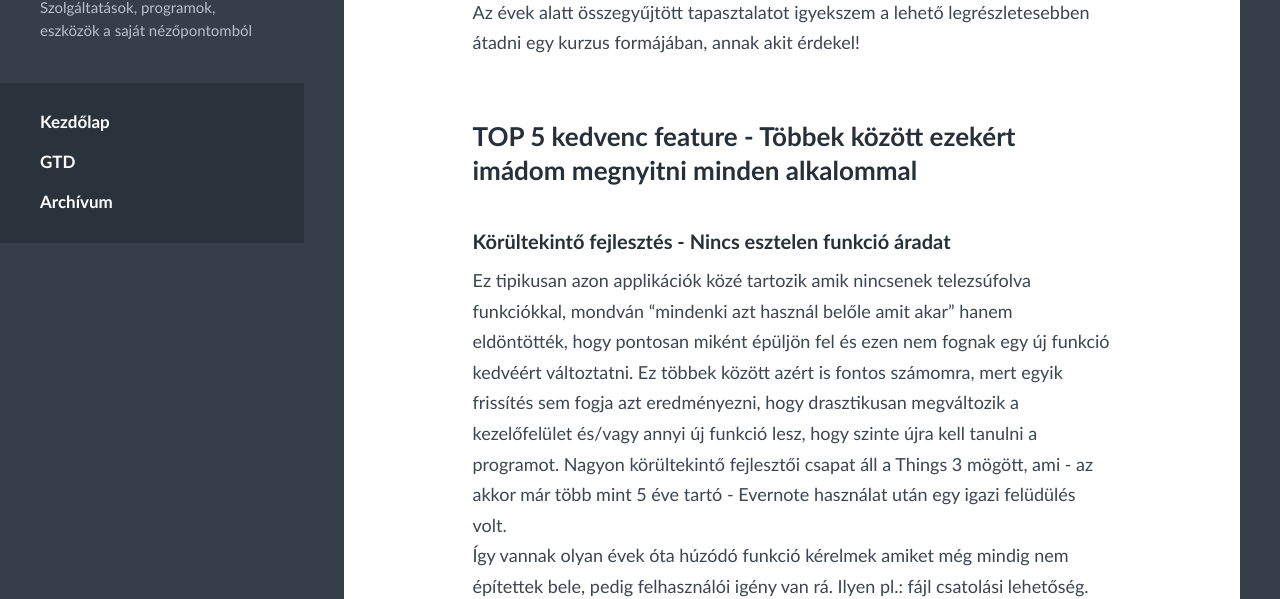
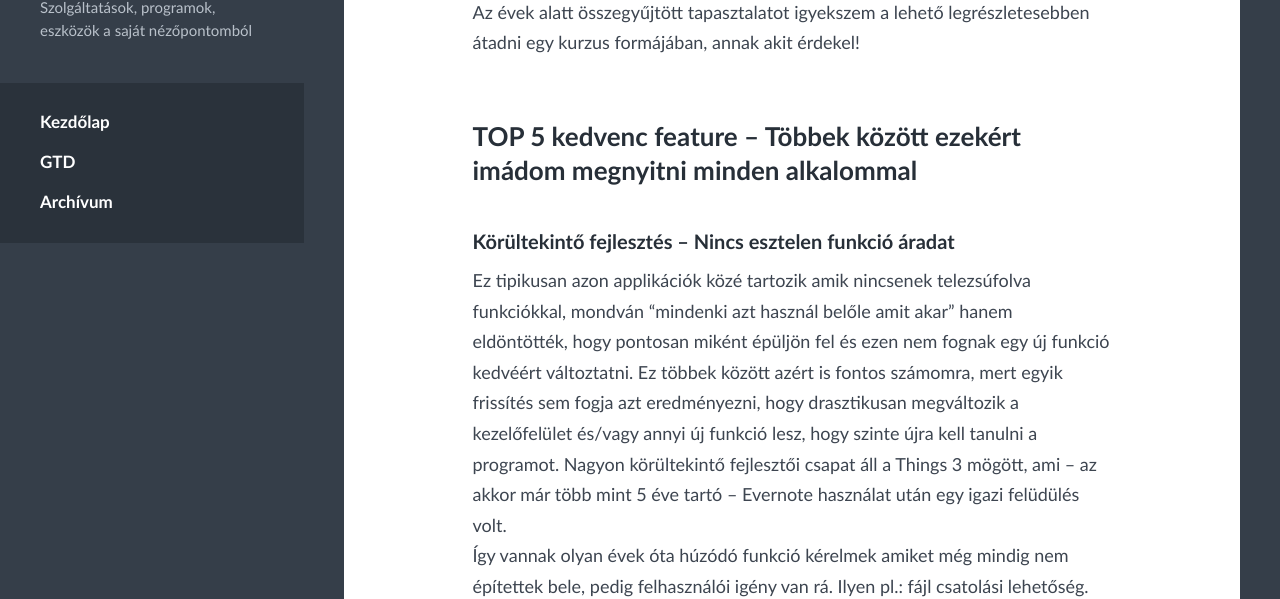
Before and after one commit to oliversblog/oliversblog.github.io, a Jekyll site: the page built from _posts/2023-08-23-things-3-a-legjobb-gtd-szoftver-apple-kornyezetben.md, in a window 1280 px wide and 900 px high, scrolled down 4057 px. Shown: the part 135-734 px from the top of the window. Built offline with Jekyll 4.4.1, drawn with Linux system fonts in a browser that asks for light colours; some of the changed text lies outside the part shown.

Commit message:
Gondolatjel a címekben, alcímekben és a szövegben
A szóközös kötőjel helyett gondolatjel, ahogy a régi blog is mutatta:
a 3 poszt címe, az alcímek és a tartalomjegyzékek, a Things-poszt
egy mondata és a Casio-poszt négy listaeleme. A slugok, a fájlnevek,
a termékkód és az alt szövegek nem változnak.

```diff
--- a/_posts/2023-08-23-things-3-a-legjobb-gtd-szoftver-apple-kornyezetben.md
+++ b/_posts/2023-08-23-things-3-a-legjobb-gtd-szoftver-apple-kornyezetben.md
@@ -1,5 +1,5 @@
 ---
-title: "Things 3 - A legjobb GTD szoftver Apple környezetben"
+title: "Things 3 – A legjobb GTD szoftver Apple környezetben"
 date: 2023-08-23 20:34:06 +0200
 description: "Todoist után a Things 3 lett a GTD-rendszerem alapja. Az első tapasztalataim és az 5 kedvenc funkcióm, amelyek miatt a heti áttekintés is élvezetes lett."
 categories: ["GTD"]
@@ -15,12 +15,12 @@ excerpt_separator: "<!--more-->"
 
 - [Előzmények](#elozmenyek)
 - [Első tapasztalatok](#elso-tapasztalatok)
-- [TOP 5 kedvenc feature - Többek között ezekért imádom megnyitni minden alkalommal](#TOP5-kedvenc)
-  - [Körültekintő fejlesztés - Nincs esztelen funkció áradat](#korultekinto-fejlesztes)
-  - [Kereső - Nem csak gyors, hanem jól felszerelt is](#kereso)
+- [TOP 5 kedvenc feature – Többek között ezekért imádom megnyitni minden alkalommal](#TOP5-kedvenc)
+  - [Körültekintő fejlesztés – Nincs esztelen funkció áradat](#korultekinto-fejlesztes)
+  - [Kereső – Nem csak gyors, hanem jól felszerelt is](#kereso)
   - [GTD rendszerre szabva](#GTD-rendszerre)
-  - [Markdown - Szép, szerkesztett szöveg mind felett](#markdown)
-  - [Rögzítés - Minden eszközön egyszerű, gyors és kényelmes](#rogzites)
+  - [Markdown – Szép, szerkesztett szöveg mind felett](#markdown)
+  - [Rögzítés – Minden eszközön egyszerű, gyors és kényelmes](#rogzites)
 - [Összefoglaló](#osszefoglalo)
 
 ## Előzmények {#elozmenyek}
@@ -60,11 +60,11 @@ Ez egy akkora löketet adott a saját GTD rendszerem, és ezáltal a tényleges
 
 Az évek alatt összegyűjtött tapasztalatot igyekszem a lehető legrészletesebben átadni egy kurzus formájában, annak akit érdekel!
 
-## TOP 5 kedvenc feature - Többek között ezekért imádom megnyitni minden alkalommal {#TOP5-kedvenc}
+## TOP 5 kedvenc feature – Többek között ezekért imádom megnyitni minden alkalommal {#TOP5-kedvenc}
 
-### Körültekintő fejlesztés - Nincs esztelen funkció áradat {#korultekinto-fejlesztes}
+### Körültekintő fejlesztés – Nincs esztelen funkció áradat {#korultekinto-fejlesztes}
 
-Ez tipikusan azon applikációk közé tartozik amik nincsenek telezsúfolva funkciókkal, mondván “mindenki azt használ belőle amit akar” hanem eldöntötték, hogy pontosan miként épüljön fel és ezen nem fognak egy új funkció kedvéért változtatni. Ez többek között azért is fontos számomra, mert egyik frissítés sem fogja azt eredményezni, hogy drasztikusan megváltozik a kezelőfelület és/vagy annyi új funkció lesz, hogy szinte újra kell tanulni a programot. Nagyon körültekintő fejlesztői csapat áll a Things 3 mögött, ami - az akkor már több mint 5 éve tartó - Evernote használat után egy igazi felüdülés volt.<br>
+Ez tipikusan azon applikációk közé tartozik amik nincsenek telezsúfolva funkciókkal, mondván “mindenki azt használ belőle amit akar” hanem eldöntötték, hogy pontosan miként épüljön fel és ezen nem fognak egy új funkció kedvéért változtatni. Ez többek között azért is fontos számomra, mert egyik frissítés sem fogja azt eredményezni, hogy drasztikusan megváltozik a kezelőfelület és/vagy annyi új funkció lesz, hogy szinte újra kell tanulni a programot. Nagyon körültekintő fejlesztői csapat áll a Things 3 mögött, ami – az akkor már több mint 5 éve tartó – Evernote használat után egy igazi felüdülés volt.<br>
 Így vannak olyan évek óta húzódó funkció kérelmek amiket még mindig nem építettek bele, pedig felhasználói igény van rá. Ilyen pl.: fájl csatolási lehetőség. Ezt jó pár éve kérik rendszeresen a social media csatornáikon, de ennek egyelőre még nem tettek eleget.
 
 > Az számomra egyáltalán nem probléma, hogy nincs fájl csatolási lehetőség, mert megvannak azok a helyek ahol tárolom a különböző fájljaimat, így minden esetben egy linket adok hozzá a megfelelő feladathoz.
@@ -81,7 +81,7 @@ Viszont olyan kommunikációjuk van, hogy attól eldobom az agyam, mert annyira
 
 Ami még számomra egy fontos kérdés volt, hogy vajon mennyi eltérés lesz az egyes platformokra szánt verziók között? 99,9% -ban ugyanazt tudja a Mac és iPhone és iPad verziók. Amik vannak különbségek azok az adott eszközön futtatott rendszer vagy maga az eszköz sajátosságaiból fakadnak.
 
-### Kereső - Nem csak gyors, hanem jól felszerelt is {#kereso}
+### Kereső – Nem csak gyors, hanem jól felszerelt is {#kereso}
 
 Elképesztően fontos egy feladatkezelő alkalmazásban, hogy a kereső megfelelő találatokat adjon az adott keresésre és ezt lehetőleg minél gyorsabban. Ez az elvárás magasan teljesítve van, mert a keresőbe bármit írok gyakorlatilag azonnal adja a találatokat. Itt viszont továbbment a fejlesztőcsapat, mert vannak olyan keresési kifejezések amik más-más dimenzióban listázzák ki a feladatokat és projecteket.<br>
 Ilyen például a *Deadlines* vagy a *Logged Projects és a Repeating* is többek között, amik a keresést, de főként a feladatok és projectek áttekintését teszi elképesztően gyorssá és hatékonnyá! Pont annyi és pont olyan lehetőségek vannak amikre szükség van!
@@ -105,7 +105,7 @@ Azonban amikor van 20 percem és olyan környezetben vagyok, hogy tudok nyugodta
 
 Alapvetően semmi újító nincs abban, hogy címkékkel lehet ellátni feladatokat, az azonban már viszonylag ritka, hogy ez **nem túlbonyolítva vagy a végletekig leegyszerűsítve** érhető el. Magában a Mac OS / Finder -ben is használom a címkeket, és mivel nincs túlbonyolítva ezért tényleg könnyen és egyszerűen használható, viszont ott vannak lehetőségek amik azért hiányoznak. Magával a címkek használatával kapcsolatban nekem az a tapasztalatom, hogy inkább legyen egyszerűbb és hiányozzanak lehetőségek, mint telis tele legyen zsúfolva mindenféle lehetőséggel. A túlzsúfoltság, a lehetőségek tekintetében, a címkék használata közben főként azoknak a power-usereknek nyújt segítséget akiknek valami miatt szükséges a mélyebb kategorizálási lehetőségek. Azonban minden másnak véleményem szerint csak egy plusz zavaró tényező, ami egy hatékonyságot növelő szoftver esetén nem túl optimális.
 
-### Markdown - Szép, szerkesztett szöveg mind felett {#markdown}
+### Markdown – Szép, szerkesztett szöveg mind felett {#markdown}
 
 A markdown is egy régóta várt funkció volt, amit néhány éve meg is kaptunk nagyon örömünkre! Aki ismeri, az szinte biztos, hogy használja is, és aki használja pontosan tudja mennyire gyorsan lehet vele szöveget szerkeszteni amit utána számos más helyen is fel lehet használni (ha úgy kívánja a helyzet), mert nagyon sok szerkesztő képes kezelni ezt a szerkesztési metódust.
 
@@ -115,7 +115,7 @@ Ennek az előnye akkor érezhető igazán amikor valami sokáig tartó és/vagy
 
 {% include kep.html src="/assets/images/things-3-a-legjobb-gtd-szoftver-apple-kornyezetben/markdown-2.png" alt="Markdownnal formázott feladatjegyzet a Things 3-ban: címsorok, félkövér és dőlt szöveg, felsorolás, számozott lista" caption="Forrás: culturedcode.com" width="1340" height="1340" %}
 
-### Rögzítés - Minden eszközön egyszerű, gyors és kényelmes {#rogzites}
+### Rögzítés – Minden eszközön egyszerű, gyors és kényelmes {#rogzites}
 
 Ez egy sarkalatos pont az feladatkezelő applikációk világában, mert egyáltalán nem mindegy hány kattintásból/lépésből tudsz akár egy hirtelen jött ötletet akár egy emailben lévő szöveget rögzíteni. Vannak akiknél elképesztően túl van bonyolítva a rögzítés folyamat, és éppen ezért az ember nem szívesen használja **minden esetben,** márpedig ha nem mindent rögzítesz akkor szinte semmit se rögzítesz és nem fogod tudni megőrizni a kontrollt a feladataid felett. (Erről részletesebben a [GTD könyvben](https://hvgkonyvek.hu/konyv/hatekonysagnoveles-stresszmentesen-gtd) olvashatsz)
 
```
Also changed, not shown: _posts/2023-08-16-gtd-amit-egyszer-kitalalok-azzal-biztosan-kezdek-is-valamit.md (+5 -5 lines), _posts/2024-01-28-casio-g-shock-vs-apple-watch-valtani-akartam.md (+9 -9 lines).
